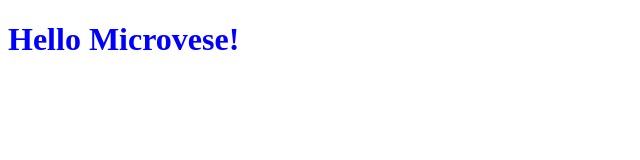
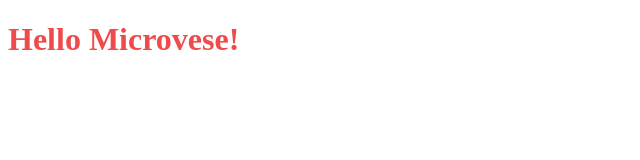
Before and after one commit to tarikbouari/hello-project, a website: page index.html in a window 1280 px wide. Shown: the whole page, without its empty margins (0-640 px from the left). Drawn offline with Linux system fonts and the light colour scheme.

Commit message:
update css file

```diff
--- a/style.css
+++ b/style.css
@@ -1 +1 @@
-.header { color: blue; }
+.header { color: rgb(239, 75, 75); }
```
